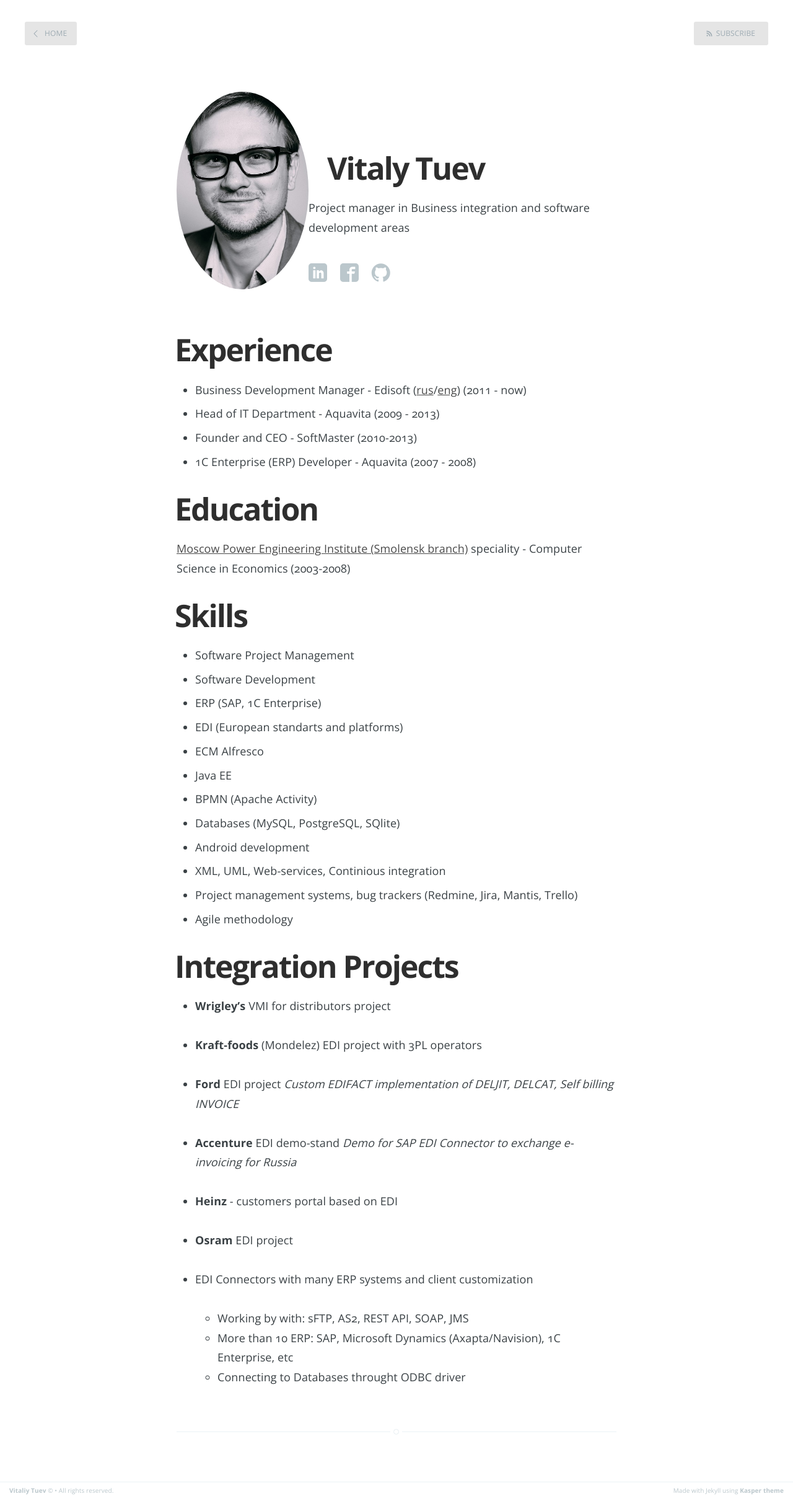
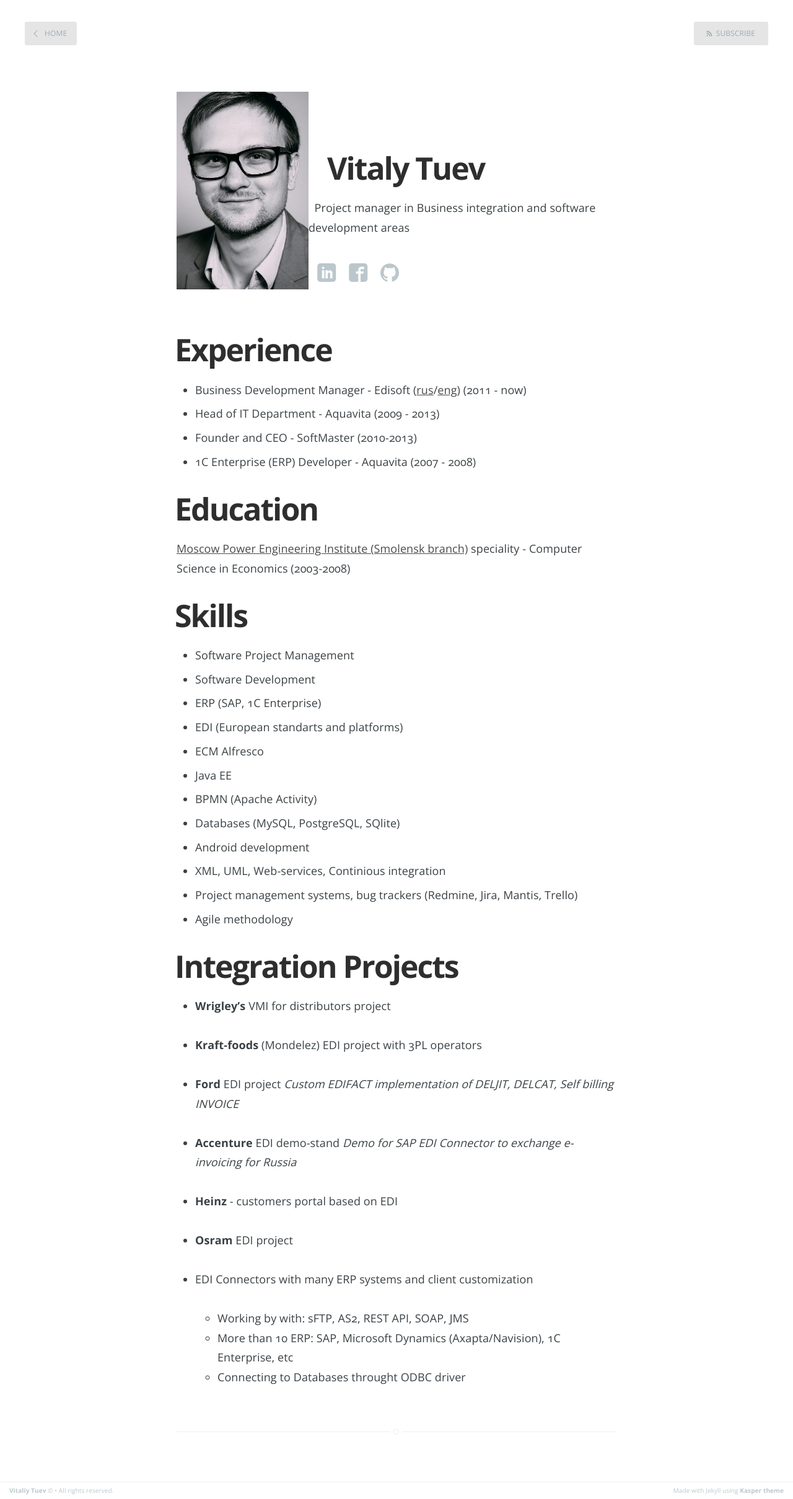
Before and after one commit to vetal232/vetal232.github.io, a Jekyll site: the page built from about.md, in a window 1280 px wide. Shown: the whole page at 62% size. Built offline with Jekyll 4.4.1, drawn with Linux system fonts in a browser that asks for light colours.

Commit message:
corrections

```diff
--- a/about.md
+++ b/about.md
@@ -13,11 +13,11 @@
 
 # &nbsp;&nbsp;&nbsp;Vitaly Tuev
 
-Project manager in Business integration and software development areas
+&nbsp;&nbsp;Project manager in Business integration and software development areas
 
 <div class="myshare">
 
-
+&nbsp;&nbsp;
 <a class="icon-lin" href="http://ru.linkedin.com/in/tuevv">
       <span class="hidden">Linked in</span>
     </a>
--- a/assets/css/screen.css
+++ b/assets/css/screen.css
@@ -790,9 +790,9 @@
     border-radius: 100%;
 }
 
-.big-thumb {
+/*.big-thumb {
     border-radius: 100%;
-}
+} */
 
 .post-meta a {
     color: #9EABB3;
```
